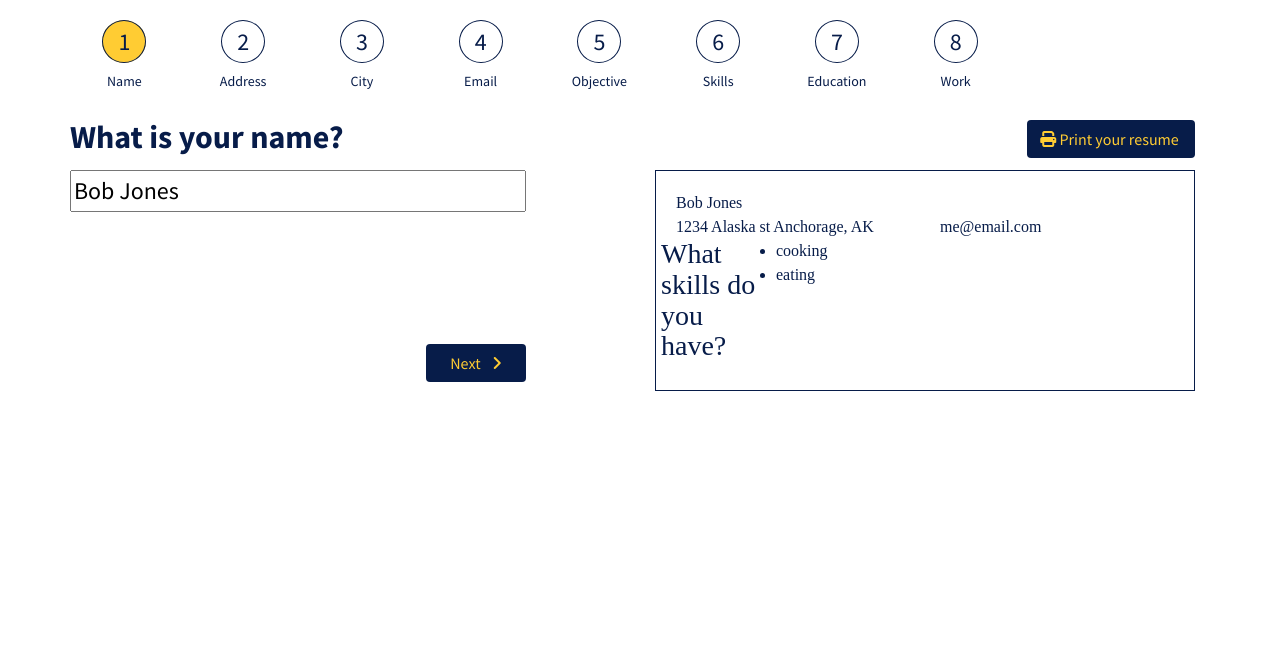
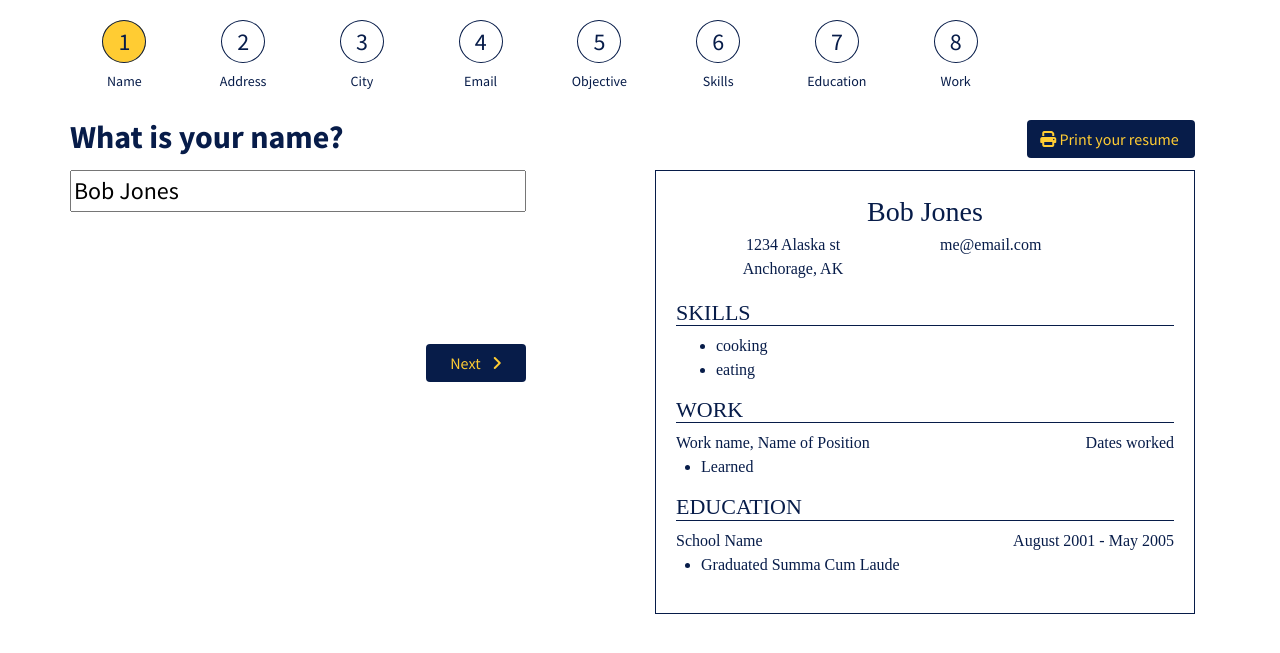
Before and after one commit to adrind/resume_generator, a Django app: page /resume/ in a window 1280 px wide. Shown: the part 100-753 px from the top of the page. Run offline with Django 3.2, Linux system fonts and the light colour scheme; some libraries are stand-ins or nearby versions; some web fonts are replaced.

Commit message:
added second resume template on front end

```diff
--- a/resume/static/css/field_styles.css
+++ b/resume/static/css/field_styles.css
@@ -1,7 +1,19 @@
 .bold {
-    font-weight: bold;
-}
+  font-weight: bold; }
 
-#template-2 {
+.template-2 .resume-header {
+  margin-bottom: 20px; }
+.template-2 p {
+  margin-bottom: 0; }
+.template-2 .name {
+  text-align: center;
+  font-size: 28px; }
+.template-2 .address,
+.template-2 .city {
+  text-align: center; }
+.template-2 h2 {
+  text-transform: uppercase;
+  font-size: 22px;
+  border-bottom: 1px solid #071C49; }
 
-}
+/*# sourceMappingURL=field_styles.css.map */
--- a/resume/static/js/vues.js
+++ b/resume/static/js/vues.js
@@ -67,14 +67,19 @@ Vue.component('double-col', {
         },
         addNewItem: function () {
             var fields = [];
-            if(this.colData.length) {
-                fields.push(createSpacer());
-            }
+            var scope = this;
+
             _.each(this.newItem, function (val, key) {
-                fields.push(createField(val.type, val.data, key));
+                fields.push(createField(key, val.type, val.data, key));
             });
             this.colData.push(createFieldSet(fields));
             this.showFieldTypes = false;
+              _.each(this.fieldTypes, function (fieldType) {
+                scope.newItem[fieldType.key] = {
+                    type: fieldType.type,
+                    data: ''
+                }
+              });
         }
     }
 });
@@ -225,7 +230,7 @@ var createDoubleCol = function (id, data, header, opts) {
     }
 };
 
-var createField = function (type, data, opts) {
+var createField = function (id, type, data, opts) {
     if(!opts) {opts = {}}
     return {
         type: type,
@@ -236,6 +241,7 @@ var createField = function (type, data, opts) {
         isEditing: false,
         hasAutocomplete: opts.hasAutocomplete,
         style: opts.style || '',
+        id: id,
 
         serialize: function () {
             return {
@@ -248,8 +254,12 @@ var createField = function (type, data, opts) {
 };
 
 var createFieldSet = function (fields) {
+    var fieldSet = {};
+    _.each(fields, function (field) {
+        fieldSet[field.id] = field;
+    });
     return {
-        fields: fields,
+        fields: fieldSet,
         isFieldSet: true,
         isEditing: false,
 
@@ -284,10 +294,10 @@ var app = new Vue({
             address: createSingleCol('Address', '1234 Alaska st', 'What is your address?'),
             city: createSingleCol('City', 'Anchorage, AK', 'What is your city?'),
             email: createSingleCol('Email', 'me@email.com', 'What is your email address?'),
-            objective: createDoubleCol('Objective', [createField('paragraph', 'Test')], "What's your goal? What do you want to learn during your next job?", {previewHeader: 'Objective'}),
-            skills: createDoubleCol('Skills', [createField('list', ['cooking', 'eating'], {hasAutocomplete:true})], "What skills do you have?", {previewHeader: 'Skills'}),
-            education: createDoubleCol('Education', [createFieldSet([createField('field', 'School Name', {style: 'bold'}), createField('field', 'August 2001 - May 2005'), createField('list', ['Graduated Summa Cum Laude']) ])], "What education do you have?", {fieldTypes: [{key: 'header', label: 'School name', type: 'field'}, {key:'dates', label: 'Years attended', type: 'field'}, {key:'values',label:'Things you did', type: 'list'}],label: 'Add an education:', previewHeader: 'Education'}),
-            work: createDoubleCol('Work', [createFieldSet([createField('field', 'Work name', {style: 'bold'}), createField('field', 'Dates worked'), createField('list', ['Learned']) ])], "What work have you done?", {fieldTypes: [{key: 'header', label: 'Work name', type: 'field'}, {key:'dates', label: 'Years worked', type: 'field'}, {key:'values',label:'Things you did', type: 'list'}],label: 'Add an work:', previewHeader: 'Work'})
+            objective: createDoubleCol('Objective', [createField('objective','paragraph', 'Test')], "What's your goal? What do you want to learn during your next job?", {previewHeader: 'Objective'}),
+            skills: createDoubleCol('Skills', [createField('skills','list', ['cooking', 'eating'], {hasAutocomplete:true})], "What skills do you have?", {previewHeader: 'Skills'}),
+            education: createDoubleCol('Education', [createFieldSet([createField('name','field', 'School Name', {style: 'bold'}), createField('dates','field', 'August 2001 - May 2005'), createField('description','list', ['Graduated Summa Cum Laude']) ])], "What education do you have?", {fieldTypes: [{key: 'name', label: 'School name', type: 'field'}, {key:'dates', label: 'Years attended', type: 'field'}, {key:'description',label:'Things you did', type: 'list'}],label: 'Add an education:', previewHeader: 'Education'}),
+            work: createDoubleCol('Work', [createFieldSet([createField('name','field', 'Work name', {style: 'bold'}), createField('title', 'field', 'Name of Position'), createField('dates','field', 'Dates worked'), createField('description','list', ['Learned']) ])], "What work have you done?", {fieldTypes: [{key: 'name', label: 'Work name', type: 'field'}, {key: 'title', label: 'Title at company', type: 'field'}, {key:'dates', label: 'Years worked', type: 'field'}, {key:'values',label:'Things you did', type: 'list'}],label: 'Add an work:', previewHeader: 'Work'})
 
         },
         activeIndex: 0,
--- /dev/null
+++ b/resume/static/sass/field_styles.sass
@@ -0,0 +1,21 @@
+$dark-blue: #071C49
+
+.bold
+    font-weight: bold
+
+.template-2
+    .resume-header
+        margin-bottom: 20px
+    p
+        margin-bottom: 0
+    .name
+        text-align: center
+        font-size: 28px
+
+    .address,
+    .city
+        text-align: center
+    h2
+        text-transform: uppercase
+        font-size: 22px
+        border-bottom: 1px solid $dark-blue
--- a/resume/templates/resume/includes/double-col.html
+++ b/resume/templates/resume/includes/double-col.html
@@ -3,6 +3,12 @@
         <h2 class="h2-heading"><strong>[header]</strong></h2>
         <div v-for="item in field">
             <field-set v-if="item.isFieldSet" :item="item" :enable-editing.sync="item.isEditing"></field-set>
+            <div v-else>
+                <input v-if="item.isField" v-model="item.data"/>
+                <textarea v-if="item.isTextArea" v-model="item.data"></textarea>
+                <list v-if="item.isList" :values.sync="item.data" :enableEdit="false" :has-autocomplete="item.hasAutocomplete"></list>
+            </div>
+        </div>
         <div v-if="fieldTypes" class="newItem">
             <div v-for="fieldType in fieldTypes" v-if="showFieldTypes">
                 <label v-if="fieldType.type === 'field'" class="field-label">
@@ -15,12 +21,6 @@
                 </label>
             </div>
         </div>
-            <div v-else>
-                <input v-if="item.isField" v-model="item.data"/>
-                <textarea v-if="item.isTextArea" v-model="item.data"></textarea>
-                <list v-if="item.isList" :values.sync="item.data" :enableEdit="false" :has-autocomplete="item.hasAutocomplete"></list>
-            </div>
-        </div>
         <div v-if="showFieldTypes">
             <button class="btn btn-base-alt" v-on:click="addNewItem">Add new</button>
         </div>
--- a/resume/templates/resume/resume_templates/template_2.html
+++ b/resume/templates/resume/resume_templates/template_2.html
@@ -1,25 +1,68 @@
 <script type="text/x-template" id="template-2">
     <div class="preview-item template-2">
         <div class="row">
-            <div class="col">
+            <div class="col name">
                 [resume.name.data]
+            </div>
+        </div>
+        <div class="row resume-header">
+            <div class="col address">
+                <p>[resume.address.data]</p>
+                <p>[resume.city.data]</p>
+            </div>
+            <div class="col email">
+                [resume.email.data]
             </div>
         </div>
         <div class="row">
             <div class="col">
-                [resume.address.data]
-                [resume.city.data]
-            </div>
-            <div class="col">
-                [resume.email.data]
+                <h2>[resume.skills.previewHeader]</h2>
+                <div class="list">
+                    <ul v-for="skillSet in resume.skills.data">
+                        <li v-for="skill in skillSet.data">[skill]</li>
+                    </ul>
+                </div>
             </div>
         </div>
         <div class="row">
-            <h3 class="h3-heading">[resume.skills.header]</h3>
-            <ul class="preview-list" v-for="skillSet in resume.skills.data">
-                <li v-for="skill in skillSet.data">[skill]</li>
-            </ul>
-
+            <div class="col">
+                <h2>[resume.work.previewHeader]</h2>
+                <div class="work-section" v-for="workSet in resume.work.data">
+                    <div class="row">
+                        <div class="col">
+                            [workSet.fields.name.data], [workSet.fields.title.data]
+                        </div>
+                        <div class="col text-right">
+                            [workSet.fields.dates.data]
+                        </div>
+                    </div>
+                    <div class="row">
+                        <ul v-if="workSet.fields.description.isList">
+                            <li v-for="skill in workSet.fields.description.data">[skill]</li>
+                        </ul>
+                    </div>
+                </div>
+            </div>
+        </div>
+        <div class="row">
+            <div class="col">
+                <h2>[resume.education.previewHeader]</h2>
+                <div class="education-section" v-for="edSet in resume.education.data">
+                    <div class="row">
+                        <div class="col">
+                            [edSet.fields.name.data]
+                        </div>
+                        <div class="col text-right">
+                            [edSet.fields.dates.data]
+                        </div>
+                    </div>
+                    <div class="row">
+                        <ul v-if="edSet.fields.description.isList">
+                            <li v-for="skill in edSet.fields.description.data">[skill]</li>
+                        </ul>
+                    </div>
+                </div>
+            </div>
         </div>
     </div>
 </script>
```
Also changed, not shown: 2 other files. Lines whose indentation alone changed are shown as unchanged.
